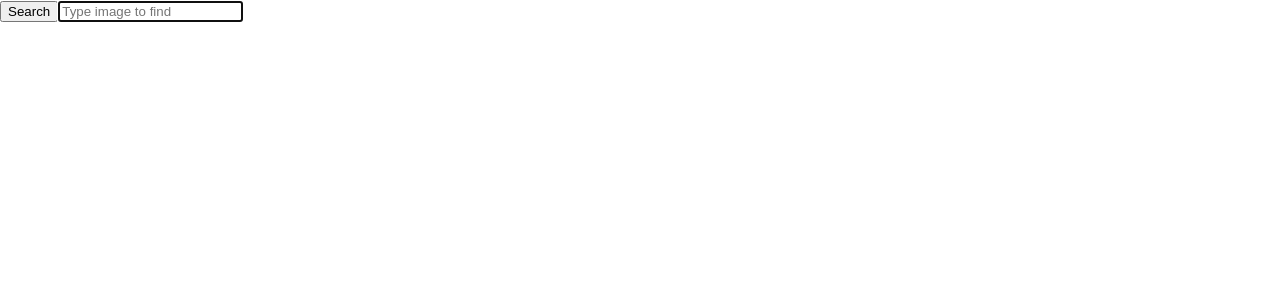
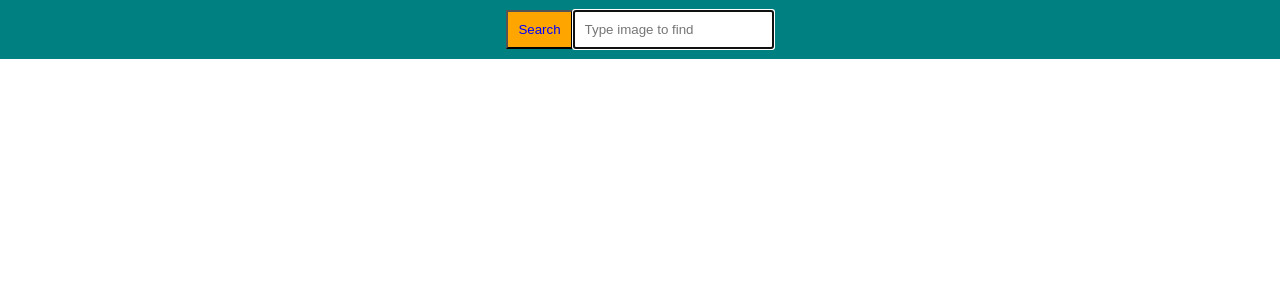
Before and after one commit to MuzykaMichael/goit-react-hw-03-image-finder, a React (Create React App) app: page / in a window 1280 px wide. Shown: the top 300 px of the page. Built offline with nearby package versions, Linux system fonts and the light colour scheme.

Commit message:
last_changes

```diff
--- a/src/components/App.jsx
+++ b/src/components/App.jsx
@@ -16,7 +16,6 @@ export class App extends Component{
     isVisible: false,
     error: null,
     modalImg:'',
-    totalHits:0,
   }
 
   componentDidUpdate = (_,prevState) => {
@@ -36,17 +35,15 @@ export class App extends Component{
       const {
         hits,
         totalHits,
-        page:currentPage,
       } = await fetchFromApi(query,page);
       if (totalHits === 0){
-        this.setState({isEmpty:true,page:currentPage})
+        this.setState({isEmpty:true,})
       }
 
       this.setState((prevState)=>({
         images: [...prevState.images,...hits],
         isVisible: page < (totalHits/12),
         isEmpty:false,
-        totalHits,
       }));
     } catch(error){
       this.setState({error:error.message})
@@ -74,7 +71,7 @@ export class App extends Component{
   }
 
   render(){
-    const {images,isVisible,isLoading,isEmpty,error,modalImg,totalHits,query} = this.state;
+    const {images,isVisible,isLoading,isEmpty,error,modalImg,} = this.state;
     return (
       <>
         <Searchbar onSubmit={this.onHandleSubmit}/>
@@ -82,12 +79,7 @@ export class App extends Component{
         {error && <p>Something went wrong - {error}</p>}
         {isLoading && <Loader/>}
         <ImageGallery
-        isLoading={isLoading}
-        isEmpty={isEmpty}
         images={images}
-        totalHits={totalHits}
-        query={query}
-        loadMore={this.onLoadMore}
         setModalImage={this.modalImgSet}
         ></ImageGallery>
         {isVisible && <Button onClick={this.onLoadMore}>{isLoading? 'Loading...':'Load More'}</Button>}
--- a/src/components/Button/Button.styled.jsx
+++ b/src/components/Button/Button.styled.jsx
@@ -6,6 +6,7 @@ background-color:white;
 width:200px;
 text-align: center;
 display: inline-block;
+background-color:orange;
 `;
 export const LoadMoreButtonSpan = styled.span`
 color:black;
--- a/src/components/ImageGallery/ImageGallery.jsx
+++ b/src/components/ImageGallery/ImageGallery.jsx
@@ -1,6 +1,5 @@
 import React, {Component} from 'react'
-import { ImageList,ErrorMsg } from './ImageGallery.styled'
-import {Loader} from '../Loader/Loader'
+import { ImageList } from './ImageGallery.styled'
 import { ImageGalleryItem } from 'components/ImageGalleryItem/ImageGalleryItem'
 import propTypes from 'prop-types'
 
@@ -8,8 +7,7 @@ export class ImageGallery extends Component{
 
 
     render(){
-        const {images,query,setModalImage,isLoading,isEmpty} = this.props;
-        if(isLoading===false || isEmpty === false){
+        const {images,setModalImage} = this.props;
             return(
                 <>
                     <ImageList>
@@ -23,25 +21,12 @@ export class ImageGallery extends Component{
                             />
                         ))}
                     </ImageList>
-                    {isLoading === true&& <Loader/>}
                 </>
             );
-        }
-        if (isLoading===false && isEmpty===true){
-            return(
-                <>
-                    <ErrorMsg>
-                        We can't find pictures matching '{query}'.
-                    </ErrorMsg>
-                </>
-            )
-        }
     }
 }
 
 ImageGallery.propTypes = {
     images:propTypes.arrayOf(propTypes.object.isRequired).isRequired,
-    totalHits: propTypes.number.isRequired,
-    query:propTypes.string.isRequired,
     setModalImage:propTypes.func.isRequired,
 }
--- a/src/components/ImageGalleryItem/ImageGalleryItem.styled.jsx
+++ b/src/components/ImageGalleryItem/ImageGalleryItem.styled.jsx
@@ -2,6 +2,7 @@ import styled from '@emotion/styled'
 
 export const GalleryItem = styled.li`
 background-color:white;
+border: 2px solid black;
 `;
 
 export const GalleryItemImage = styled.img`
--- a/src/components/Searchbar/Searchbar.styled.jsx
+++ b/src/components/Searchbar/Searchbar.styled.jsx
@@ -2,11 +2,15 @@ import styled from '@emotion/styled'
 
 
 export const Form = styled.form`
-
+    text-align:center;
+    background-color:teal;
+    padding: 10px 0;
 `;
 
 export const Button = styled.button`
-
+    background-color:orange;
+    color:blue;
+    padding:10px;
 `;
 
 export const SpanLabel = styled.span`
@@ -14,5 +18,6 @@ export const SpanLabel = styled.span`
 `;
 
 export const Input = styled.input`
-
+padding:10px;
+color:black;
 `;
```
